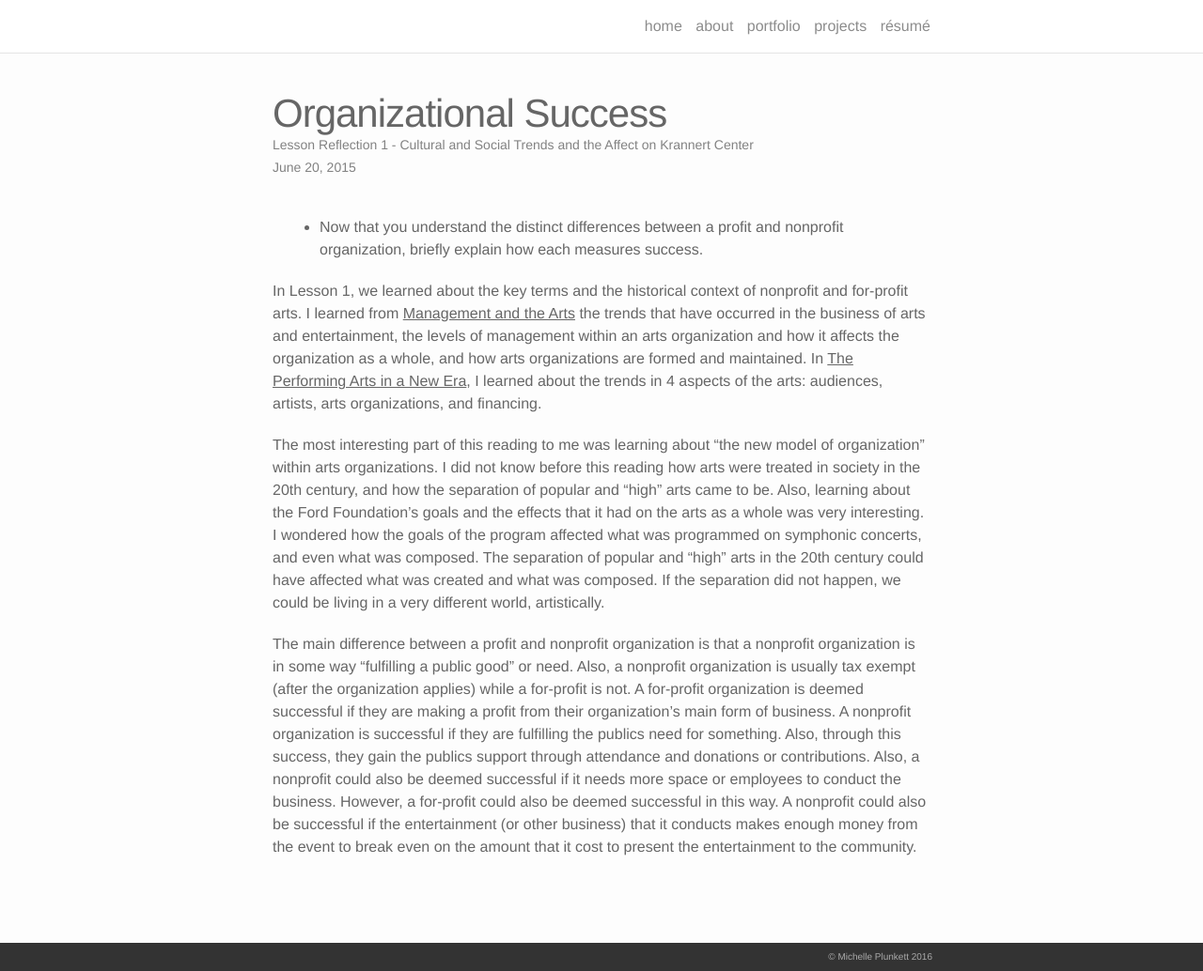
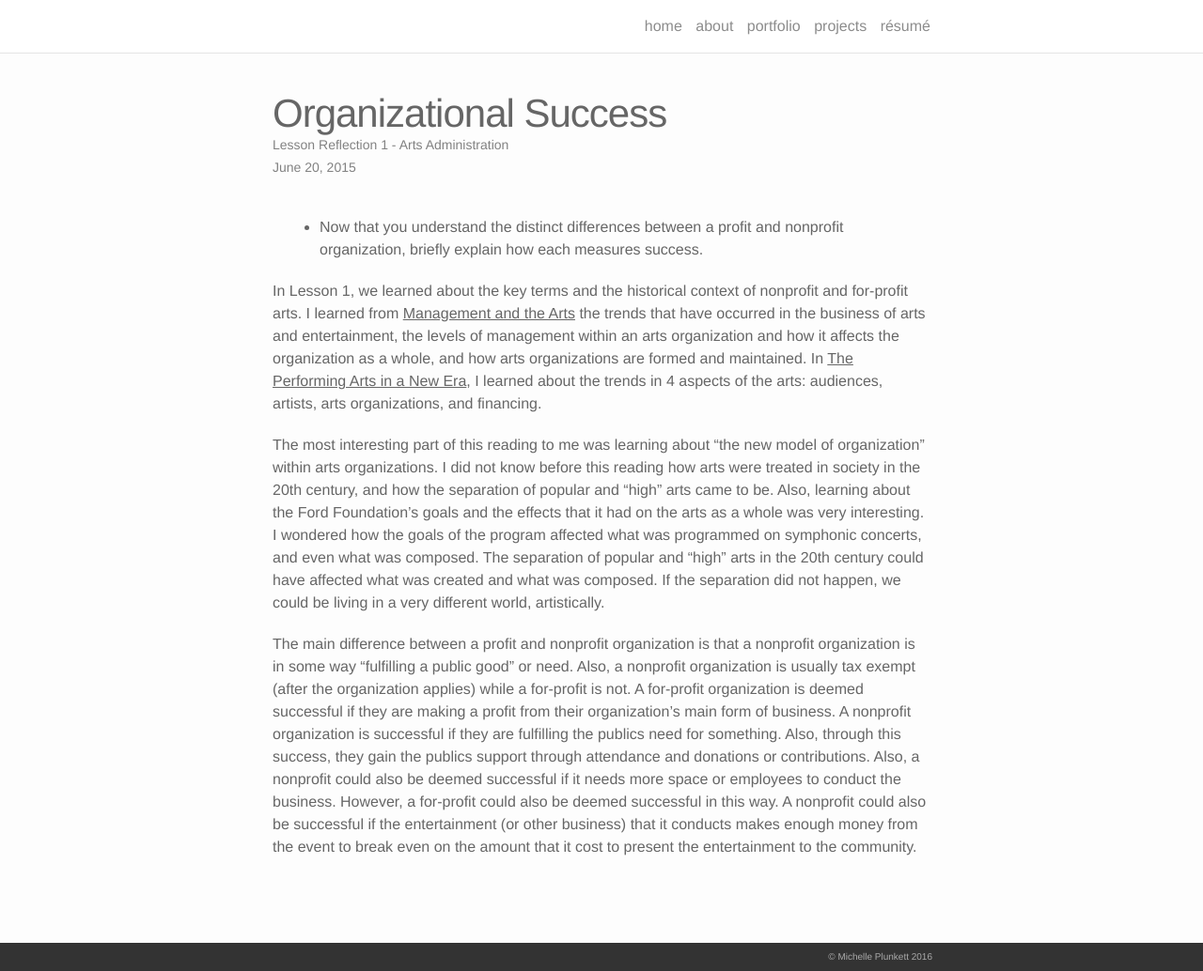
Before and after one commit to michelleplunkett/michelleplunkett.github.io, a Jekyll site: the page built from _portfolio/Reflection_1.markdown, in a window 1280 px wide and 1034 px high. Shown: the whole window at 94% size. Built offline with Jekyll 4.4.1, drawn with Linux system fonts in a browser that asks for light colours; nearby versions of some CDN libraries.

Commit message:
Update Reflection_1.markdown

```diff
--- a/_portfolio/Reflection_1.markdown
+++ b/_portfolio/Reflection_1.markdown
@@ -1,7 +1,7 @@
 ---
 layout: post
 title: Organizational Success
-description: Lesson Reflection 1 - Cultural and Social Trends and the Affect on Krannert Center
+description: Lesson Reflection 1 - Arts Administration
 date: 2015-06-20
 ---
 
```
